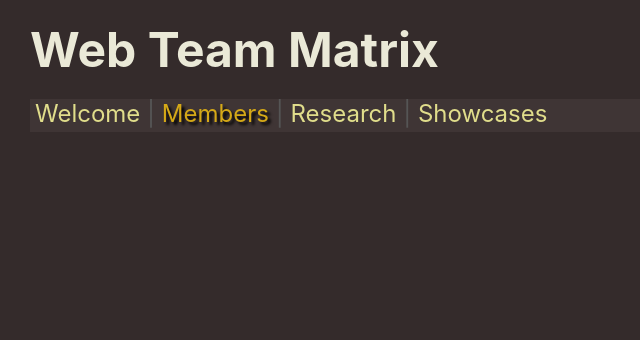
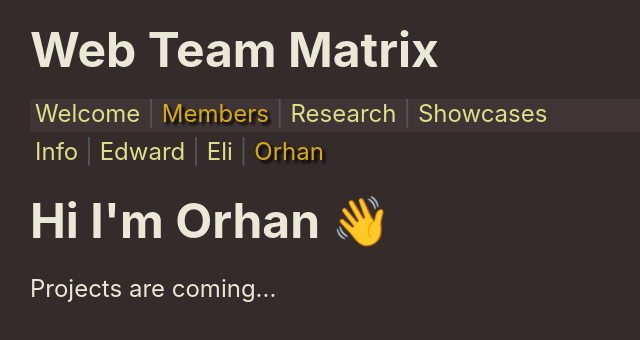
Before and after one commit to Web-Team-Matrix/frontend, a React (Vite) app: page /members/orhan in a window 1280 px wide. Shown: the top 340 px of the page, without its empty margins (0-640 px from the left). Built offline with nearby package versions, Linux system fonts and the light colour scheme.

Commit message:
Orhan: added personal page
Co-authored-by: Edward Tanguay <edward@tanguay.info>

```diff
--- a/src/App.jsx
+++ b/src/App.jsx
@@ -8,6 +8,7 @@ import { PageMembersEdward } from './pages/members/PageMembersEdward';
 import { PageMembersEli } from './pages/members/PageMembersEli';
 import { NavLink, Routes, Route, Navigate } from 'react-router-dom';
 import { Separator } from './components/Separator';
+import PageMembersOrhan from './pages/members/PageMembersOrhan';
 
 function App() {
 	return (
@@ -36,10 +37,17 @@ function App() {
 						path="/members/edward/*"
 						element={<PageMembersEdward />}
 					></Route>
+
 					<Route
 						path="/members/eli/*"
 						element={<PageMembersEli/>}
+          ></Route>
+
+					<Route
+						path="/members/orhan/*"
+						element={<PageMembersOrhan />}
 					></Route>
+
 				</Route>
 				<Route path="/research" element={<PageResearch />} />
 				<Route path="/showcases" element={<PageShowcases />} />
--- a/src/pages/members/PageMembers.jsx
+++ b/src/pages/members/PageMembers.jsx
@@ -9,7 +9,9 @@ export const PageMembers = () => {
 				<Separator />
 				<NavLink to="edward">Edward</NavLink>
 				<Separator />
-				<NavLink to="eli">Eli</NavLink>
+        <NavLink to="eli">Eli</NavLink>
+        <Separator />
+				<NavLink to="orhan">Orhan</NavLink>
 			</nav>
 			<Outlet />
 		</div>
--- /dev/null
+++ b/src/pages/members/PageMembersOrhan.jsx
@@ -0,0 +1,10 @@
+import React from 'react';
+
+export default function PageMembersOrhan() {
+	return (
+		<div>
+			<h1>Hi I'm Orhan 👋</h1>
+			<p>Projects are coming...</p>
+		</div>
+	);
+}
```
